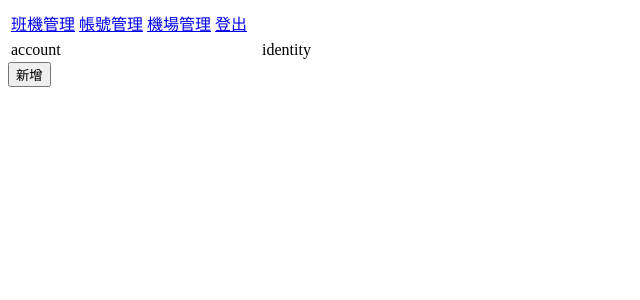
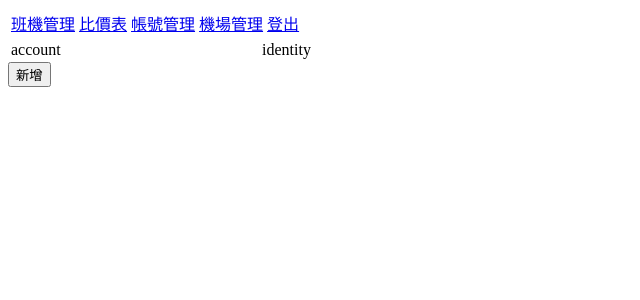
Before and after one commit to allenshih1/database, a PHP site: page /account_management.php in a window 1280 px wide. Shown: the top 300 px of the page, without its empty margins (0-640 px from the left). Run offline with PHP 8.4, Linux system fonts and the light colour scheme; the visitor is signed in with stand-in values (Sample User, id 1); data that the repository does not hold is empty; a stand-in replaces the project's code that opens the database connection; some libraries are stand-ins or nearby versions.

Commit message:
add link to comparison sheet

```diff
--- a/header.php
+++ b/header.php
@@ -17,6 +17,7 @@ if(isset($_SESSION['isAuth']) && $_SESSION['isAdmin'])
 <table>
 <tr>
 <td> <a href="admin_flight.php"> 班機管理 </a> </td>
+<td> <a href="comparison.php"> 比價表 </a> </td>
 <td> <a href="account_management.php"> 帳號管理 </a> </td>
 <td> <a href="airport_management.php"> 機場管理 </a> </td>
 <td> <a href=logout.php> 登出 </a> </td>
@@ -30,6 +31,7 @@ elseif(isset($_SESSION['isAuth']))
 <table>
 <tr>
 <td> <a href="flight.php"> 班機 </a> </td>
+<td> <a href="comparison.php"> 比價表 </a> </td>
 <td> <a href=logout.php> 登出 </a> </td>
 </tr>
 </table>
```
